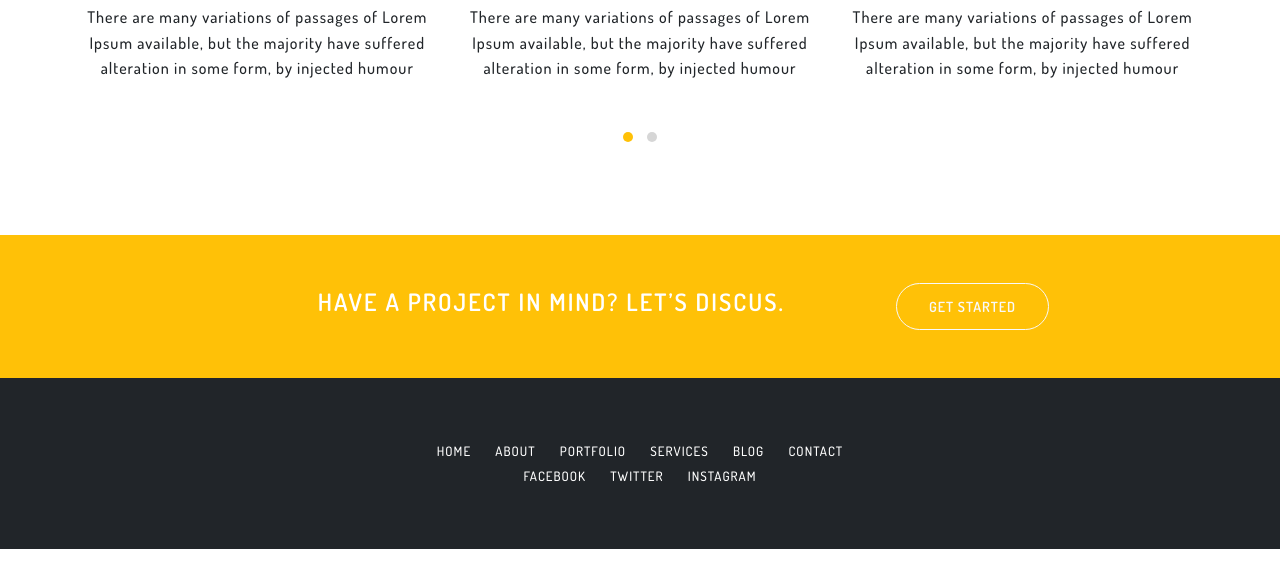
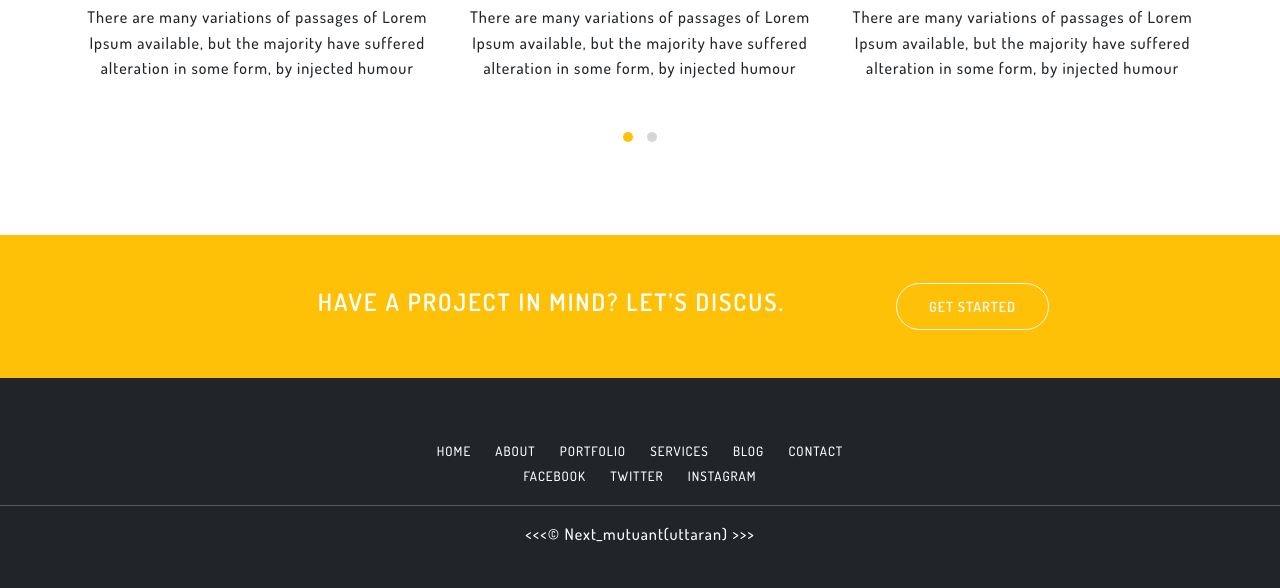
Before and after one commit to NextMutant/anime.github.io, a plain HTML site: page index.html in a window 1280 px wide. Shown: the part 5998-6586 px from the top of the page. Before the commit the page ends 6547 px from the top, so only its background shows below. Drawn offline with nearby package versions, Linux system fonts and the light colour scheme.

Commit message:
added copyright tag

```diff
--- a/index.html
+++ b/index.html
@@ -494,6 +494,8 @@
                 </div>
             </div>
         </div>
+        <hr>
+        <p>&lt;&lt;&lt;&copy; Next_mutuant(uttaran) &gt;&gt;&gt; </p>
     </footer>
 
 
```
